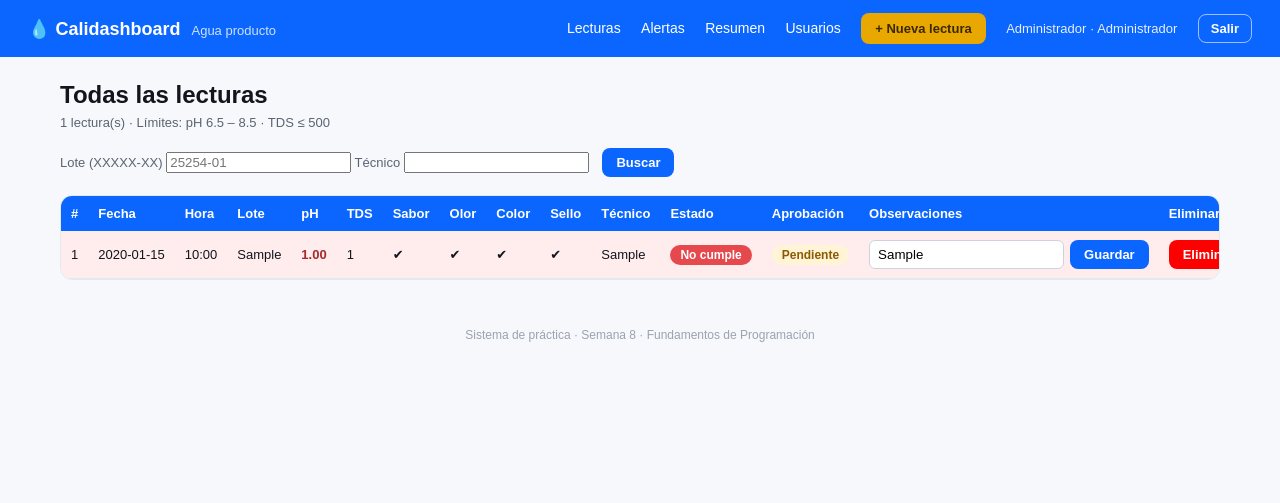
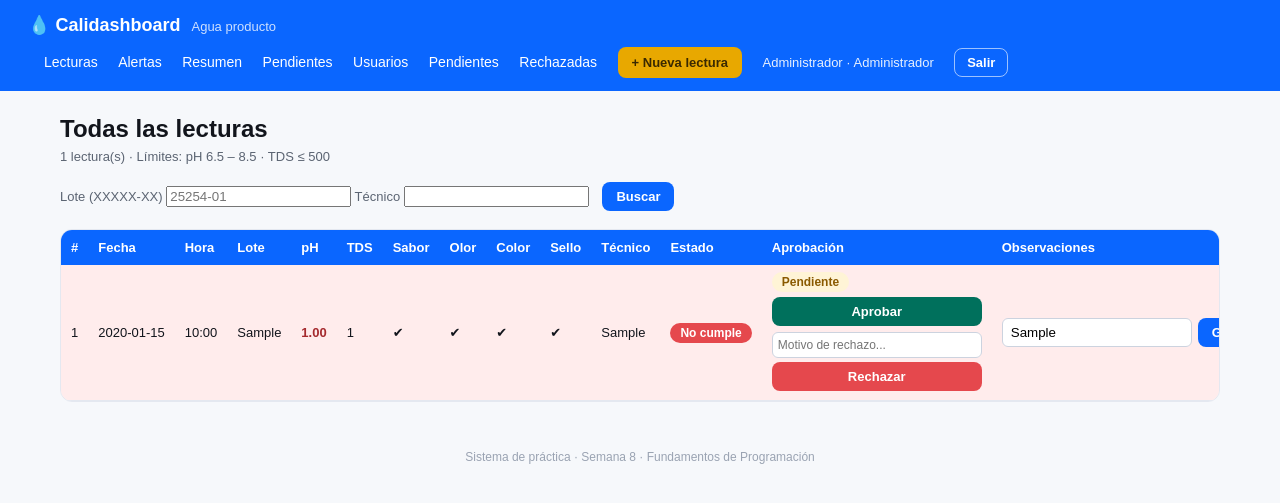
Before and after one commit to CarlosQuijada211/Calidasboard_Las_Perlitas, a Flask app: page /lecturas in a window 1280 px wide. Shown: the top 503 px of the page. Run offline with Flask 3, Linux system fonts and the light colour scheme; the visitor is signed in with stand-in values (Sample User, id 1); tables that the repository leaves empty hold one stand-in row (values such as "Sample post").

Commit message:
Add reading approval workflow
New readings start as pending, and admins or supervisors can approve or reject them with a reason. Add pending and rejected reading views, hide rejected readings from general listings, and expose review controls in the UI.

```diff
--- a/app.py
+++ b/app.py
@@ -70,7 +70,7 @@ class Lectura(db.Model):
     tecnico = db.Column(db.String(100), nullable=False)
 
     # --- Aprobación ---
-    estado = db.Column(db.String(15), nullable=False, default="aprobada")
+    estado = db.Column(db.String(15), nullable=False, default="pendiente")
     creado_por_id = db.Column(db.Integer, db.ForeignKey("usuarios.id", ondelete="SET NULL"))
     revisado_por_id = db.Column(db.Integer, db.ForeignKey("usuarios.id", ondelete="SET NULL"))
     fecha_revision = db.Column(db.DateTime)
@@ -124,18 +124,22 @@ ADMIN_Y_SUPERVISOR = {"admin", "supervisor"}     # se usará en el Paso 4 (aprob
 SOLO_ADMIN = {"admin"}
 
 PERMISOS = {
-    "inicio":           TODOS,
-    "logout":           TODOS,
-    "listar_lecturas":  TODOS,
-    "buscar_lecturas":  TODOS,
-    "nueva_lectura":    TODOS,
-    "observar":         TODOS,          # revisa puede_editar() por dentro
-    "ver_alertas":      TODOS,          # solo lectura, y solo cuenta lecturas aprobadas
-    "resumen":          TODOS,          # solo lectura, y solo cuenta lecturas aprobadas
-    "borrar":           SOLO_ADMIN,
-    "listar_usuarios":  SOLO_ADMIN,
-    "crear_usuario":    SOLO_ADMIN,
-    "eliminar_usuario": SOLO_ADMIN,
+    "inicio":             TODOS,
+    "logout":             TODOS,
+    "listar_lecturas":    TODOS,
+    "buscar_lecturas":    TODOS,
+    "nueva_lectura":      TODOS,
+    "observar":           TODOS,
+    "ver_alertas":        TODOS,
+    "resumen":            TODOS,
+    "listar_pendientes":  ADMIN_Y_SUPERVISOR,  # <-- Nuevo
+    "listar_rechazadas":  ADMIN_Y_SUPERVISOR,
+    "aprobar_lectura":    ADMIN_Y_SUPERVISOR,
+    "rechazar_lectura":   ADMIN_Y_SUPERVISOR,
+    "borrar":             SOLO_ADMIN,
+    "listar_usuarios":    SOLO_ADMIN,
+    "crear_usuario":      SOLO_ADMIN,
+    "eliminar_usuario":   SOLO_ADMIN,
 }
 
 RUTAS_PUBLICAS = {"login", "static"}
@@ -258,8 +262,9 @@ def inicio():
 @app.route("/lecturas")
 def listar_lecturas():
     lecturas = (lecturas_visibles()
-                .order_by(Lectura.fecha.desc(), Lectura.hora.desc())
-                .all())
+                 .filter(Lectura.estado != "rechazada")  # <-- Oculta las rechazadas aquí
+                 .order_by(Lectura.fecha.desc(), Lectura.hora.desc())
+                 .all())
     return render_template("lecturas.html", lecturas=lecturas, titulo="Todas las lecturas")
 
 
@@ -277,17 +282,19 @@ def nueva_lectura():
             db.session.flush()
 
         nueva = Lectura(
-            fecha=date.fromisoformat(f["fecha"]),      # "2026-09-11" -> fecha
-            hora=time.fromisoformat(f["hora"]),        # "08:30" -> hora
+            fecha=date.fromisoformat(f["fecha"]),
+            hora=time.fromisoformat(f["hora"]),
             lote_rel=lote_obj,
-            ph=float(f["ph"]),                         # texto -> decimal
-            tds=int(f["tds"]),                         # texto -> entero
-            sabor="sabor" in f,                        # casilla marcada = True
+            ph=float(f["ph"]),
+            tds=int(f["tds"]),
+            sabor="sabor" in f,
             olor="olor" in f,
             color="color" in f,
             sello="sello" in f,
             tecnico=f["tecnico"].strip(),
             observaciones=f["observaciones"].strip(),
+            creado_por_id=g.usuario.id,  # <-- Vinculamos la lectura al usuario logueado
+            estado="pendiente",            # <-- Nace como pendiente de aprobación
         )
         db.session.add(nueva)
         db.session.commit()
@@ -300,19 +307,25 @@ def buscar_lecturas():
     lote = request.args.get("lote", "").strip()
     tecnico = request.args.get("tecnico", "").strip()
 
-    query = lecturas_visibles()
+    query = lecturas_visibles().filter(Lectura.estado != "rechazada")  # <-- Y aquí también
 
     if lote:
         query = query.join(Lote).filter(Lote.numero == lote)
 
     if tecnico:
-        # filter(...) en vez de filter_by(...): después de un join, filter_by apunta a la
-        # última tabla unida (Lote) y fallaba al llenar lote y técnico a la vez.
         query = query.filter(Lectura.tecnico == tecnico)
 
     lecturas = query.order_by(Lectura.fecha.desc(), Lectura.hora.desc()).all()
     return render_template("lecturas.html", lecturas=lecturas, titulo="Lecturas Filtradas")
 
+@app.route("/lecturas/rechazadas")
+def listar_rechazadas():
+    if g.usuario.rol not in ADMIN_Y_SUPERVISOR:
+        abort(403)
+    lecturas = (Lectura.query.filter_by(estado="rechazada")
+                .order_by(Lectura.fecha.desc(), Lectura.hora.desc())
+                .all())
+    return render_template("lecturas.html", lecturas=lecturas, titulo="Lecturas Rechazadas")
 
 @app.route("/alertas")
 def ver_alertas():
@@ -339,6 +352,56 @@ def observar(id):
     # request.referrer = la página desde donde se envió el formulario
     return redirect(request.referrer or url_for("listar_lecturas"))
 
+@app.route("/lecturas/<int:id>/aprobar", methods=["POST"])
+def aprobar_lectura(id):
+    lectura = db.session.get(Lectura, id)
+    if lectura is None or not puede_ver(lectura):
+        return "Lectura no encontrada", 404
+
+    if g.usuario.rol not in ADMIN_Y_SUPERVISOR:
+        abort(403)
+
+    lectura.estado = "aprobada"
+    lectura.revisado_por_id = g.usuario.id
+    lectura.fecha_revision = datetime.now()
+    lectura.motivo_rechazo = None  # Limpiamos si antes fue rechazada
+    db.session.commit()
+
+    flash(f"Lectura del lote {lectura.lote_rel.numero} aprobada exitosamente.", "success") # type: ignore
+    return redirect(request.referrer or url_for("listar_lecturas"))
+
+
+@app.route("/lecturas/<int:id>/rechazar", methods=["POST"])
+def rechazar_lectura(id):
+    lectura = db.session.get(Lectura, id)
+    if lectura is None or not puede_ver(lectura):
+        return "Lectura no encontrada", 404
+
+    if g.usuario.rol not in ADMIN_Y_SUPERVISOR:
+        abort(403)
+
+    motivo = request.form.get("motivo_rechazo", "").strip()
+    if not motivo:
+        flash("Debes especificar un motivo de rechazo.", "error")
+        return redirect(request.referrer or url_for("listar_lecturas"))
+
+    lectura.estado = "rechazada"
+    lectura.revisado_por_id = g.usuario.id
+    lectura.fecha_revision = datetime.now()
+    lectura.motivo_rechazo = motivo
+    db.session.commit()
+
+    flash(f"Lectura del lote {lectura.lote_rel.numero} rechazada.", "warning") # type: ignore
+    return redirect(request.referrer or url_for("listar_lecturas"))
+
+@app.route("/lecturas/pendientes")
+def listar_pendientes():
+    if g.usuario.rol not in ADMIN_Y_SUPERVISOR:
+        abort(403)
+    lecturas = (Lectura.query.filter_by(estado="pendiente")
+                .order_by(Lectura.fecha.desc(), Lectura.hora.desc())
+                .all())
+    return render_template("lecturas.html", lecturas=lecturas, titulo="Lecturas Pendientes de Aprobación")
 
 @app.route("/resumen")
 def resumen():
--- a/templates/base.html
+++ b/templates/base.html
@@ -13,10 +13,20 @@
       <a href="{{ url_for('listar_lecturas') }}">Lecturas</a>
       <a href="{{ url_for('ver_alertas') }}">Alertas</a>
       <a href="{{ url_for('resumen') }}">Resumen</a>
-      {# Paso 4: aquí irá el enlace a "Pendientes" (solo supervisor y admin) #}
+
+      {% if usuario_actual and usuario_actual.rol in ['admin', 'supervisor'] %}
+        <a href="{{ url_for('listar_pendientes') }}">Pendientes</a>
+      {% endif %}
+
       {% if usuario_actual and usuario_actual.rol == 'admin' %}
         <a href="{{ url_for('listar_usuarios') }}">Usuarios</a>
       {% endif %}
+
+      {% if usuario_actual and usuario_actual.rol in ['admin', 'supervisor'] %}
+        <a href="{{ url_for('listar_pendientes') }}">Pendientes</a>
+        <a href="{{ url_for('listar_rechazadas') }}">Rechazadas</a>
+      {% endif %}
+
       <a class="boton" href="{{ url_for('nueva_lectura') }}">+ Nueva lectura</a>
       {% if usuario_actual %}
         <span class="usuario-actual">{{ usuario_actual.nombre }} · {{ ETIQUETAS_ROL[usuario_actual.rol] }}</span>
--- a/templates/lecturas.html
+++ b/templates/lecturas.html
@@ -3,6 +3,8 @@
 
 {% block contenido %}
 {% set es_admin = usuario_actual.rol == 'admin' %}
+{% set es_supervisor_o_admin = usuario_actual.rol in ['admin', 'supervisor'] %}
+
 <h1>{{ titulo }}</h1>
 <p class="nota">{{ lecturas|length }} lectura(s) · Límites: pH {{ PH_MIN }} – {{ PH_MAX }} · TDS ≤ {{ TDS_MAX }}</p>
 
@@ -18,7 +20,6 @@
   </label>
 
   <button id="filtrar-boton" form="filtrar" type="submit">Buscar</button>
-
 </form>
 <br>
 
@@ -26,9 +27,20 @@
 <div class="tabla-scroll">
 <table>
   <tr>
-    <th>#</th><th>Fecha</th><th>Hora</th><th>Lote</th><th>pH</th><th>TDS</th>
-    <th>Sabor</th><th>Olor</th><th>Color</th><th>Sello</th>
-    <th>Técnico</th><th>Estado</th><th>Aprobación</th><th>Observaciones</th>
+    <th>#</th>
+    <th>Fecha</th>
+    <th>Hora</th>
+    <th>Lote</th>
+    <th>pH</th>
+    <th>TDS</th>
+    <th>Sabor</th>
+    <th>Olor</th>
+    <th>Color</th>
+    <th>Sello</th>
+    <th>Técnico</th>
+    <th>Estado</th>
+    <th style="min-width: 230px;">Aprobación</th>
+    <th style="min-width: 220px;">Observaciones</th>
     {% if es_admin %}<th>Eliminar</th>{% endif %}
   </tr>
   {% for l in lecturas %}
@@ -48,24 +60,46 @@
       {% if l.cumple() %}<span class="etiqueta ok">Cumple</span>
       {% else %}<span class="etiqueta no">No cumple</span>{% endif %}
     </td>
-    <td>
-      <span class="etiqueta {{ l.estado }}">{{ l.estado|capitalize }}</span>
+
+    <!-- Columna de Aprobación con ajuste de texto y controles limpios -->
+    <td style="white-space: normal; word-break: break-word; vertical-align: middle;">
+      <div style="margin-bottom: 4px;">
+        <span class="etiqueta {{ l.estado }}">{{ l.estado|capitalize }}</span>
+      </div>
+
       {% if l.estado == 'rechazada' and l.motivo_rechazo %}
-        <div class="nota">Motivo: {{ l.motivo_rechazo }}</div>
+        <div class="nota" style="margin-top: 4px;"><strong>Motivo:</strong> {{ l.motivo_rechazo }}</div>
+      {% endif %}
+
+      {% if l.estado == 'pendiente' and es_supervisor_o_admin %}
+        <div style="margin-top: 8px; display: flex; flex-direction: column; gap: 6px;">
+          <!-- Botón Aprobar -->
+          <form method="post" action="{{ url_for('aprobar_lectura', id=l.id) }}">
+            <button type="submit" style="background: #00705c; width: 100%;">Aprobar</button>
+          </form>
+          <!-- Formulario Rechazar con motivo -->
+          <form method="post" action="{{ url_for('rechazar_lectura', id=l.id) }}" style="display: flex; gap: 4px; flex-direction: column;">
+            <input type="text" name="motivo_rechazo" placeholder="Motivo de rechazo..." required style="padding: 5px; font-size: 12px; border: 1.5px solid #ccd3df; border-radius: 6px; width: 100%;">
+            <button type="submit" style="background: #E5484D; width: 100%;">Rechazar</button>
+          </form>
+        </div>
       {% endif %}
     </td>
-    <td>
+
+    <!-- Columna de Observaciones con ajuste de texto -->
+    <td style="white-space: normal; vertical-align: middle;">
       {% if puede_editar(l) %}
       <form id="observaciones-{{ l.id }}" method="post" action="{{ url_for('observar', id=l.id) }}" class="form-linea">
-        <input name="observaciones" value="{{ l.observaciones or '' }}" placeholder="Acción tomada...">
+        <input name="observaciones" value="{{ l.observaciones or '' }}" placeholder="Acción tomada..." style="width: 100%;">
         <button>Guardar</button>
       </form>
       {% else %}
         {{ l.observaciones or '—' }}
       {% endif %}
     </td>
+
     {% if es_admin %}
-    <td>
+    <td style="vertical-align: middle;">
       <form id="eliminar-{{ l.id }}" method="post" action="{{ url_for('borrar', id=l.id) }}" class="form-linea">
         <button form="eliminar-{{ l.id }}" class="eliminar" type="submit" onclick="return confirm('¿Estás seguro de que deseas eliminar esta lectura?');">
           Eliminar
```
Also changed, not shown: static/estilos.css (line endings or trailing spaces).
